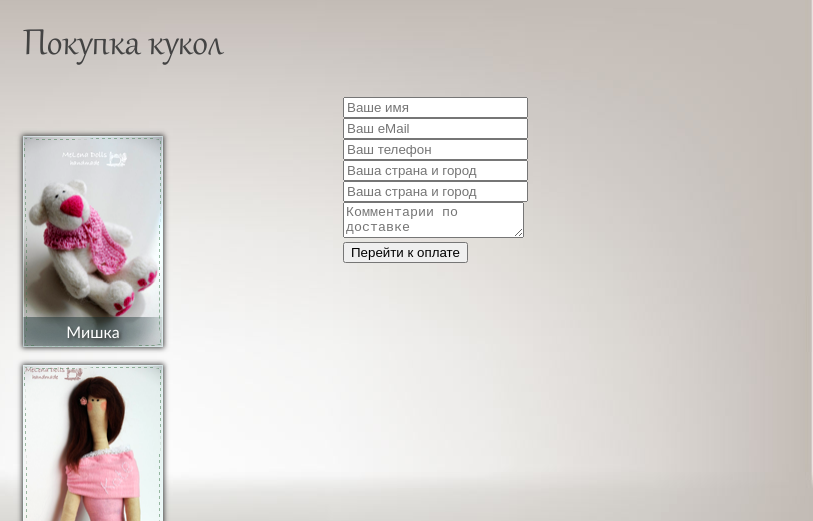
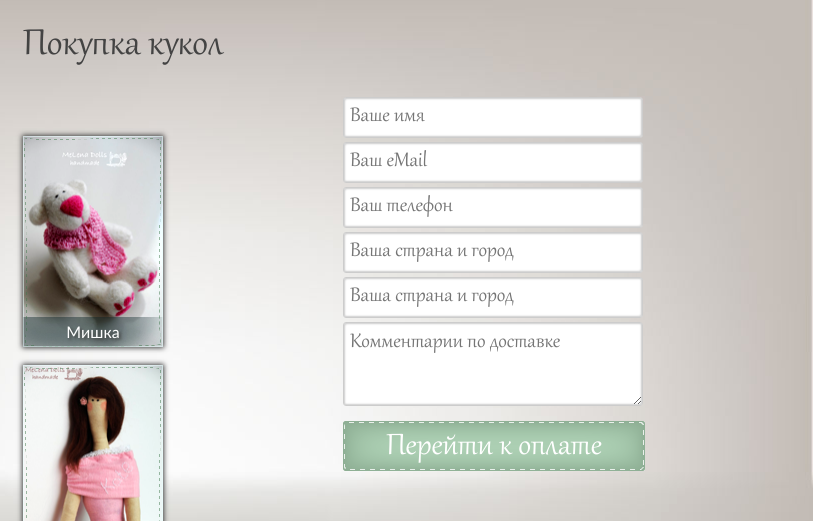
Before and after one commit to FladeX/fladex.github.com, a plain HTML site: page vstk-melenadolls/cart.html in a window 1280 px wide. Shown: the top 521 px of the page, 467-1280 px from the left. Drawn offline with Linux system fonts and the light colour scheme.

Commit message:
add styles for order form

```diff
--- a/vstk-melenadolls/css/style.css
+++ b/vstk-melenadolls/css/style.css
@@ -526,6 +526,44 @@ html, body {
   opacity: 0.2;
 }
 .cart__form {}
-.cart__field {}
-.cart__textarea {}
-.cart__submit {}
+.cart__field {
+  border: 1px solid #ccc;
+  -webkit-border-radius: 3px;
+  -moz-border-radius: 3px;
+  -o-border-radius: 3px;
+  border-radius: 3px;
+  box-shadow: inset 1px 1px 2px 0 #ccc, inset -1px -1px 2px 0 #ccc;
+  font-family: Gabriola;
+  font-size: 24px;
+  height: 39px;
+  margin-bottom: 4px;
+  padding: 0 6px;
+  width: 286px;
+}
+.cart__textarea {
+  border: 1px solid #ccc;
+  -webkit-border-radius: 3px;
+  -moz-border-radius: 3px;
+  -o-border-radius: 3px;
+  border-radius: 3px;
+  box-shadow: inset 1px 1px 2px 0 #ccc, inset -1px -1px 2px 0 #ccc;
+  font-family: Gabriola;
+  font-size: 24px;
+  padding: 0 6px;
+  width: 286px;
+}
+.cart__submit {
+  background: #accfb3 url('../img/bg_button.png') 0 0 no-repeat;
+  border: 0;
+  color: #fff;
+  cursor: pointer;
+  font-family: Gabriola;
+  font-size: 36px;
+  line-height: 50px;
+  height: 50px;
+  margin-top: 11px;
+  width: 302px;
+}
+.cart__submit:hover {
+  background-position: 0 -50px;
+}
```
